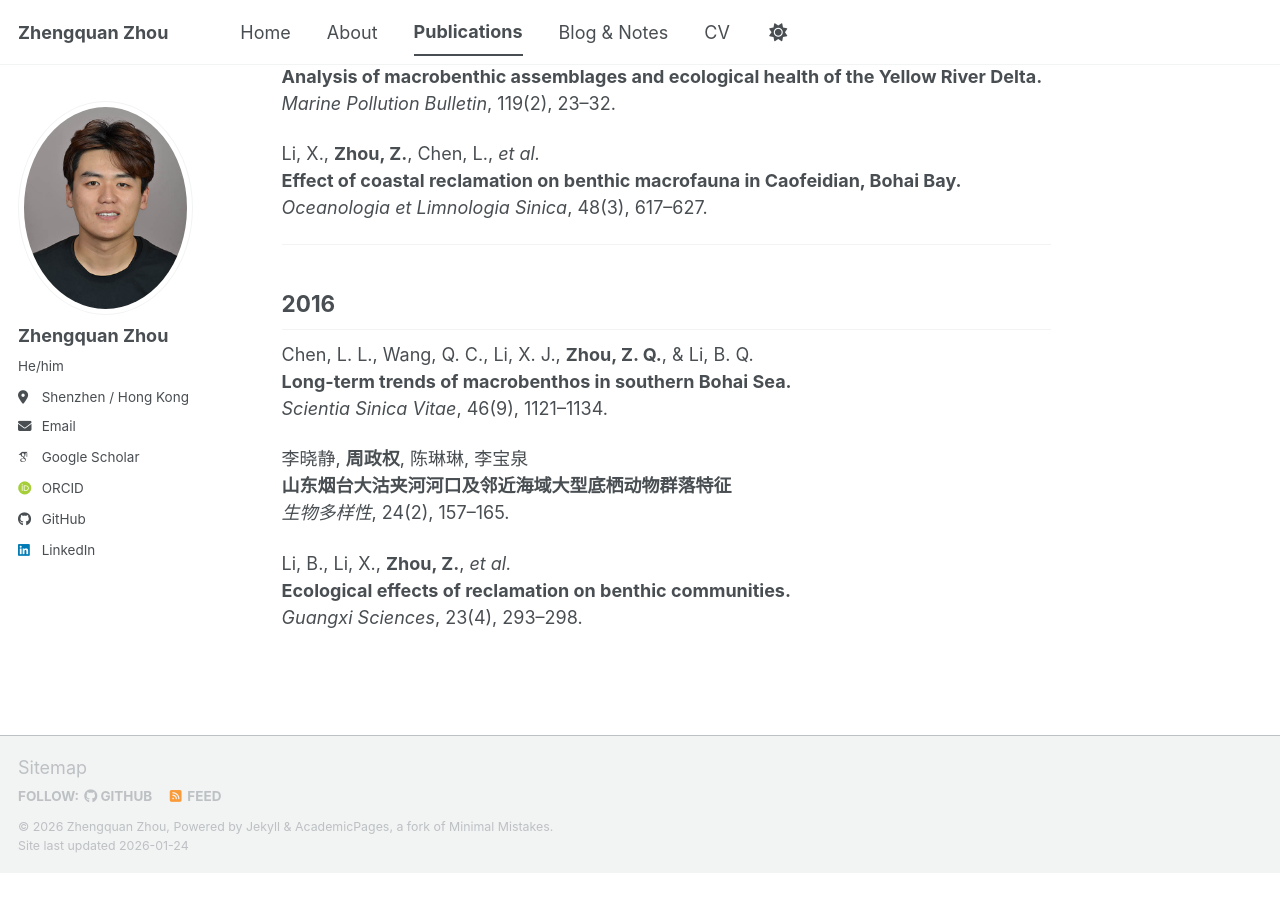
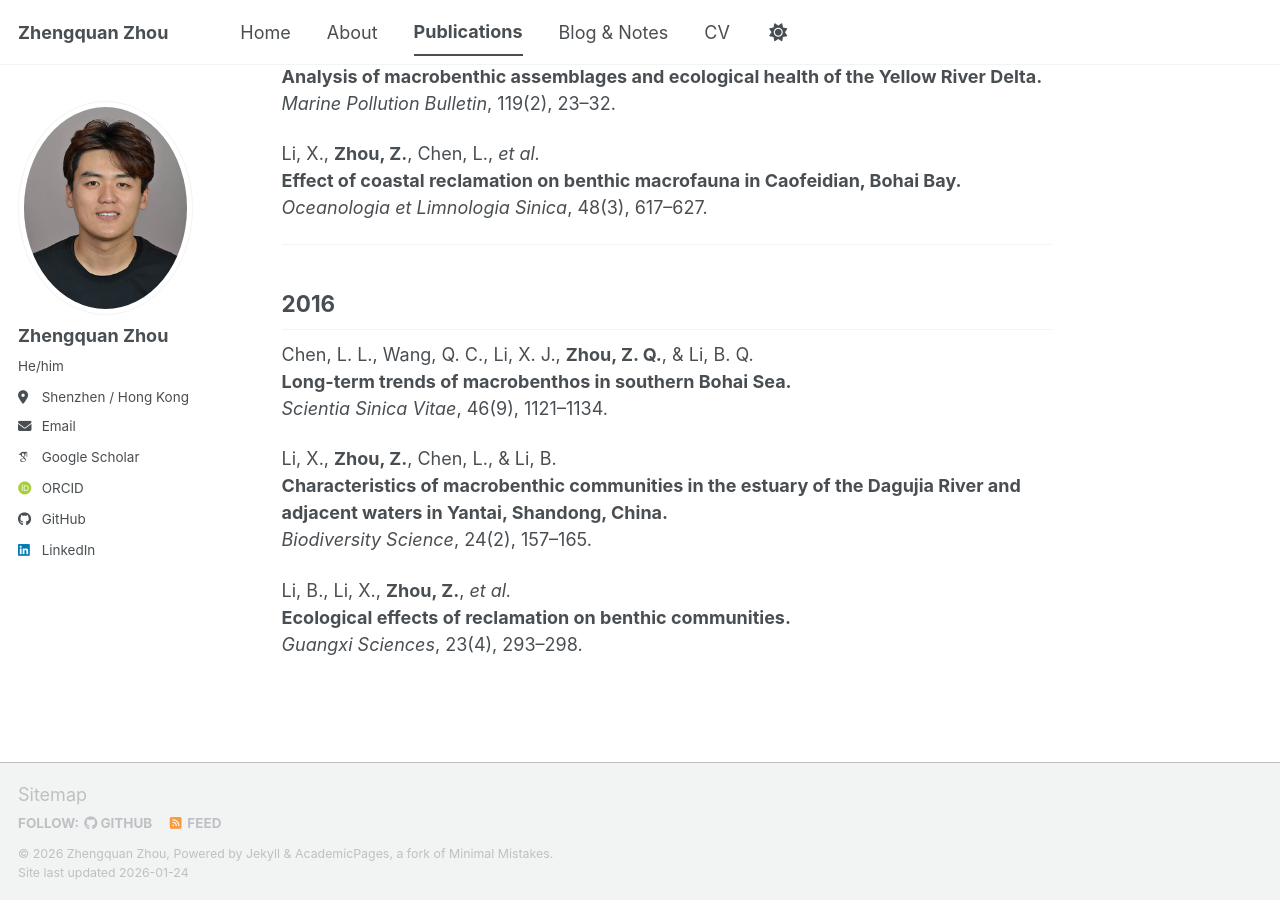
Before and after one commit to zqzhou7/zqzhou7.github.io, a Jekyll site: the page built from _pages/publications.md, in a window 1280 px wide and 900 px high, scrolled down 2611 px. Built offline with Jekyll 4.4.1, drawn with Linux system fonts in a browser that asks for light colours; some web fonts are replaced; a script bundle is joined from its source files by our own code; library files that are not in the unit come from our copies; before the commit the page ends 3484 px from its top, so only the background shows below that.

Commit message:
Update publication details and formatting

```diff
--- a/_pages/publications.md
+++ b/_pages/publications.md
@@ -103,9 +103,9 @@ Chen, L. L., Wang, Q. C., Li, X. J., **Zhou, Z. Q.**, & Li, B. Q.
 **Long-term trends of macrobenthos in southern Bohai Sea.**
 *Scientia Sinica Vitae*, 46(9), 1121–1134.
 
-李晓静, **周政权**, 陈琳琳, 李宝泉
-**山东烟台大沽夹河河口及邻近海域大型底栖动物群落特征**
-*生物多样性*, 24(2), 157–165.
+Li, X., **Zhou, Z.**, Chen, L., & Li, B.
+**Characteristics of macrobenthic communities in the estuary of the Dagujia River and adjacent waters in Yantai, Shandong, China.**
+*Biodiversity Science*, 24(2), 157–165.
 
 Li, B., Li, X., **Zhou, Z.**, *et al.*
 **Ecological effects of reclamation on benthic communities.**
```
